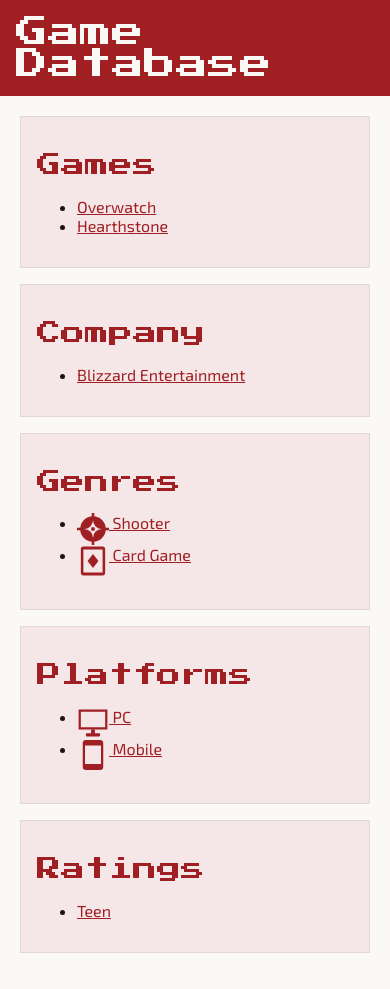
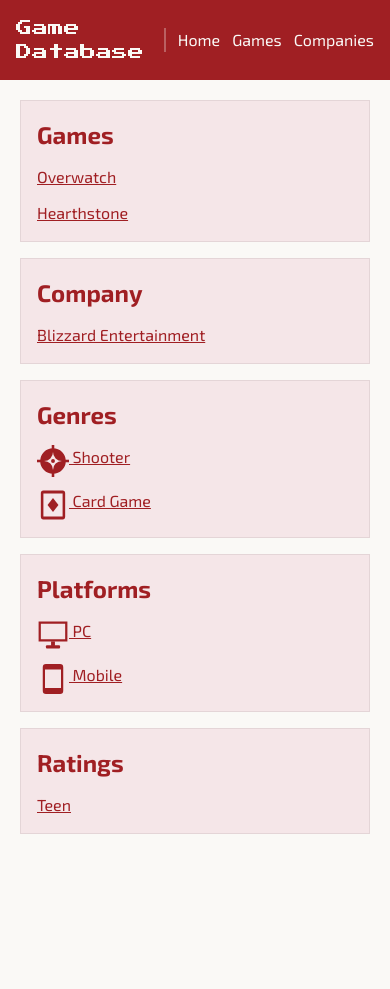
Before and after one commit to DerpNPurp/CSC437, a website: page packages/proto/public/index.html in a window 390 px wide. After the commit the page ends 854 px from the top, so only its background shows below. Drawn offline with Linux system fonts and the light colour scheme.

Commit message:
lab 5 css layout, reset, flex header, grid, responsive

```diff
--- a/packages/proto/public/index.html
+++ b/packages/proto/public/index.html
@@ -6,13 +6,20 @@
   <link rel="preconnect" href="https://fonts.googleapis.com" />
   <link rel="preconnect" href="https://fonts.gstatic.com" crossorigin />
   <link href="https://fonts.googleapis.com/css2?family=Exo+2:ital,wght@0,400;0,700;1,400&family=Press+Start+2P&display=swap" rel="stylesheet" />
+  <link rel="stylesheet" href="/styles/reset.css" />
   <link rel="stylesheet" href="/styles/tokens.css" />
   <link rel="stylesheet" href="/styles/page.css" />
+  <link rel="stylesheet" href="/styles/index-layout.css" />
 </head>
 <body>
 
   <header>
     <h1>Game Database</h1>
+    <nav>
+      <a href="/index.html">Home</a>
+      <a href="/games/overwatch.html">Games</a>
+      <a href="/companies/blizzard.html">Companies</a>
+    </nav>
   </header>
 
   <main>
--- /dev/null
+++ b/packages/proto/public/styles/index-layout.css
@@ -0,0 +1,10 @@
+main {
+  display: grid;
+  grid-template-columns: repeat(3, 1fr);
+}
+
+@media (max-width: 650px) {
+  main {
+    grid-template-columns: 1fr;
+  }
+}
--- a/packages/proto/public/styles/page.css
+++ b/packages/proto/public/styles/page.css
@@ -2,23 +2,31 @@
   background-color: var(--color-background-page);
   color: var(--color-text);
   font-family: var(--font-body);
-    margin: 0;
 }
 
 header {
   background-color: var(--color-background-header);
   color: var(--color-text-inverted);
   padding: var(--space-medium);
+  display: flex;
+  align-items: center;
+  justify-content: space-between;
 }
 
 header h1 {
-    margin: 0;
   color: var(--color-text-inverted);
+  font-size: 1rem;
+}
+
+nav {
+  display: flex;
+  gap: var(--space-small);
+  border-left: 2px solid rgba(250, 249, 246, 0.3);
+  padding-left: var(--space-small);
 }
 
 nav a {
   color: var(--color-text-inverted);
-    margin-right: var(--space-small);
   text-decoration: none;
 }
 
@@ -28,26 +36,27 @@
 
 main {
   padding: var(--space-large);
+  display: flex;
+  flex-direction: column;
+  gap: var(--space-medium);
 }
 
 section {
   background-color: var(--color-surface);
   border: 1px solid var(--color-border);
   padding: var(--space-medium);
-    margin-bottom: var(--space-medium);
-  }
-
-  h1, h2 {
-    font-family: var(--font-display);
 }
 
 h1 {
+  font-family: var(--font-display);
   font-weight: 400;
 }
 
 h2 {
+  font-family: var(--font-body);
+  font-weight: 700;
   color: var(--color-accent);
-    font-weight: 400;
+  margin-bottom: var(--space-small);
 }
 
 svg.icon {
@@ -61,3 +70,11 @@
 a {
   color: var(--color-accent);
 }
+
+section ul {
+  list-style: none;
+  padding: 0;
+  display: flex;
+  flex-direction: column;
+  gap: var(--space-small);
+}
--- /dev/null
+++ b/packages/proto/public/styles/reset.css
@@ -0,0 +1,10 @@
+* {
+  margin: 0;
+  box-sizing: border-box;
+}
+body {
+  line-height: 1.5;
+}
+img {
+  max-width: 100%;
+}
```
Also changed, not shown: packages/proto/public/companies/blizzard.html (+6 -0 lines), packages/proto/public/games/hearthstone.html (+6 -0 lines), packages/proto/public/games/overwatch.html (+6 -0 lines), packages/proto/public/genres/card.html (+6 -0 lines), packages/proto/public/genres/shooter.html (+6 -0 lines), packages/proto/public/ratings/teen.html (+6 -0 lines), packages/proto/public/revenue/blizzard-revenue.html (+6 -0 lines), 2 other files. Lines whose indentation alone changed are shown as unchanged.
